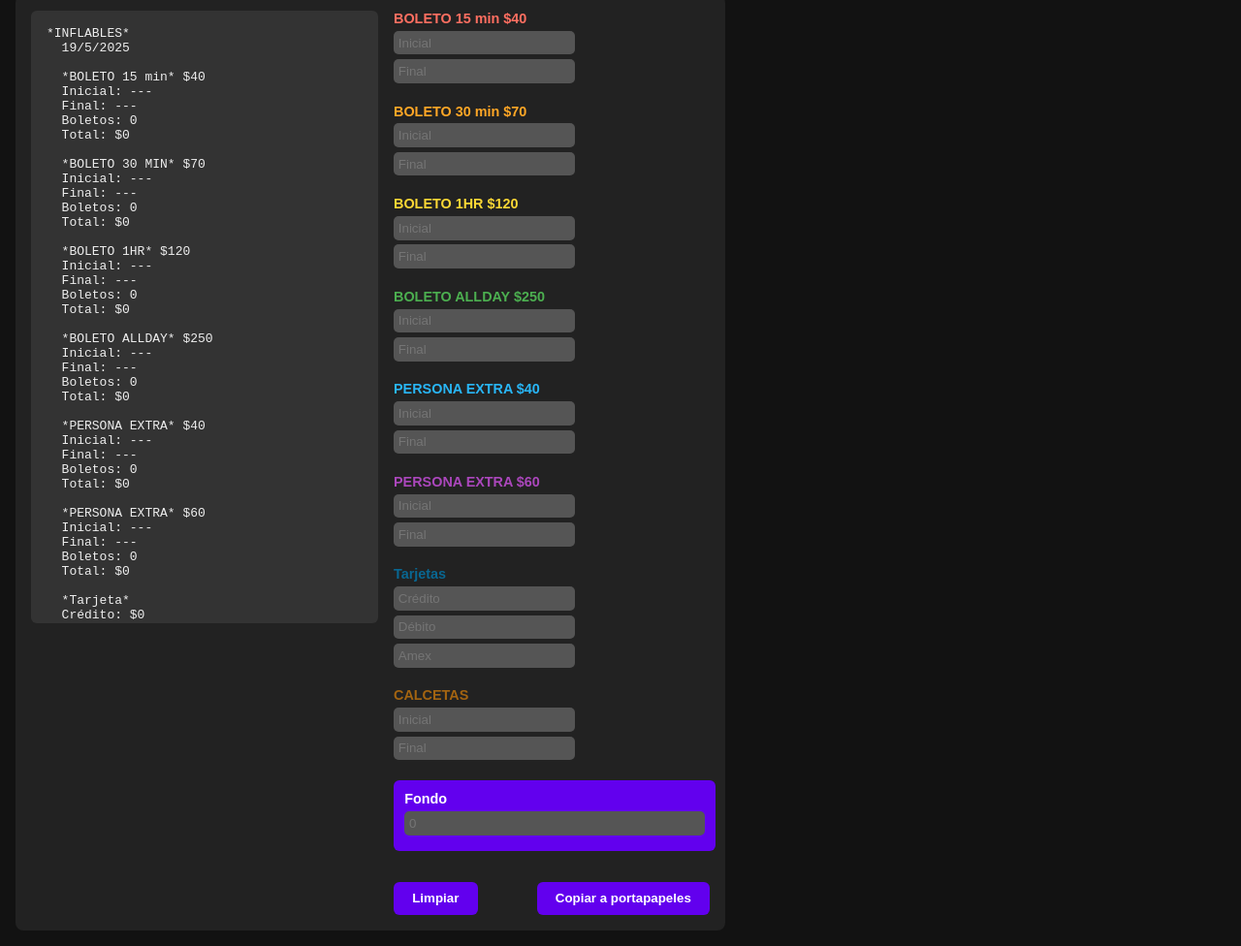
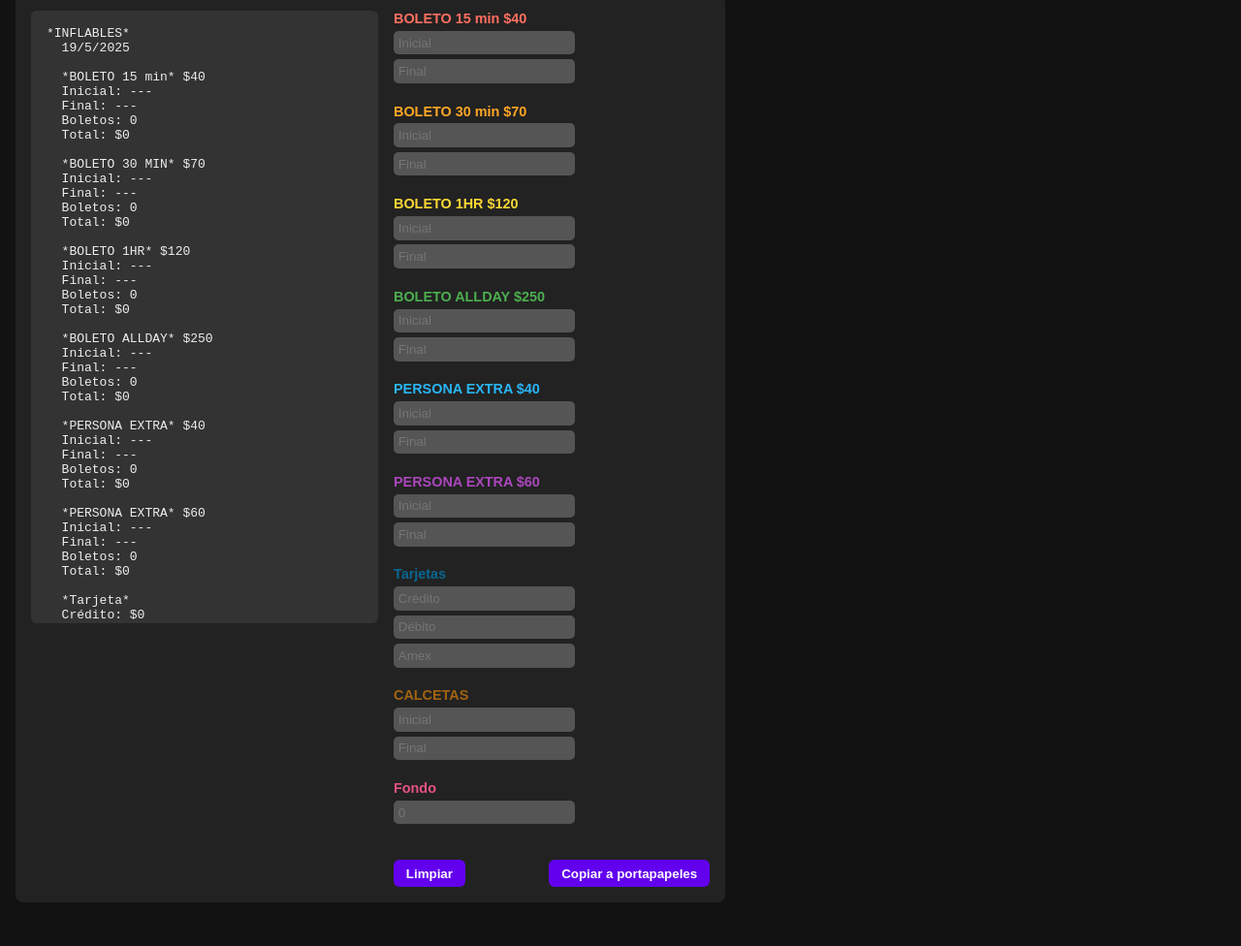
Before and after one commit to JonBuluc/cortePB, a plain HTML site: page index.html in a window 1280 px wide. Shown: the part 74-1050 px from the top of the page at 97% size. After the commit the page ends 1021 px from the top, so only its background shows below. Drawn offline with Linux system fonts and the light colour scheme.

Commit message:
modificacion de estilo

```diff
--- a/styles.css
+++ b/styles.css
@@ -111,14 +111,6 @@ form {
   margin-bottom: 0.3rem;
 }
 
-.grupo-inputs.fondo {
-  background-color: #6200ee;
-  padding: 0.7rem;
-  border-radius: 6px;
-  color: white;
-  min-width: 95%;
-}
-
 .boleto15 label { color: #ff6f61; }
 .boleto30 label { color: #ffa726; }
 .boleto1hr label { color: #fdd835; }
@@ -127,6 +119,7 @@ form {
 .personaExtra60 label { color: #ab47bc; }
 .tarjeta label {color: #096792}
 .calcetas label {color: #a36411}
+.fondo label {color: #e75183}
 
 .botones {
   width: 100%;
@@ -139,7 +132,7 @@ form {
   cursor: pointer;
   border-radius: 6px;
   border: none;
-  padding: 0.6rem 1.2rem;
+  padding: 0.4rem 0.8rem;
   font-weight: bold;
   background-color: #6200ee;
   color: white;
```
